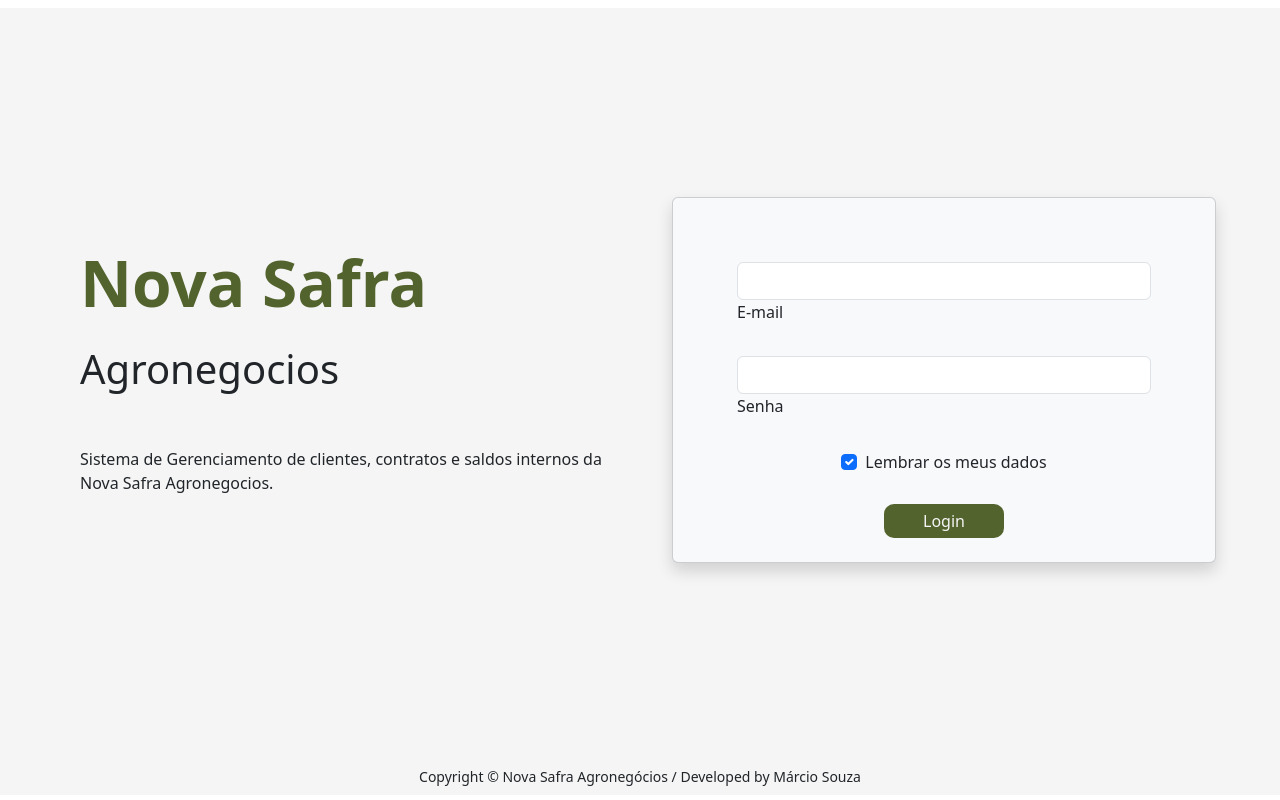
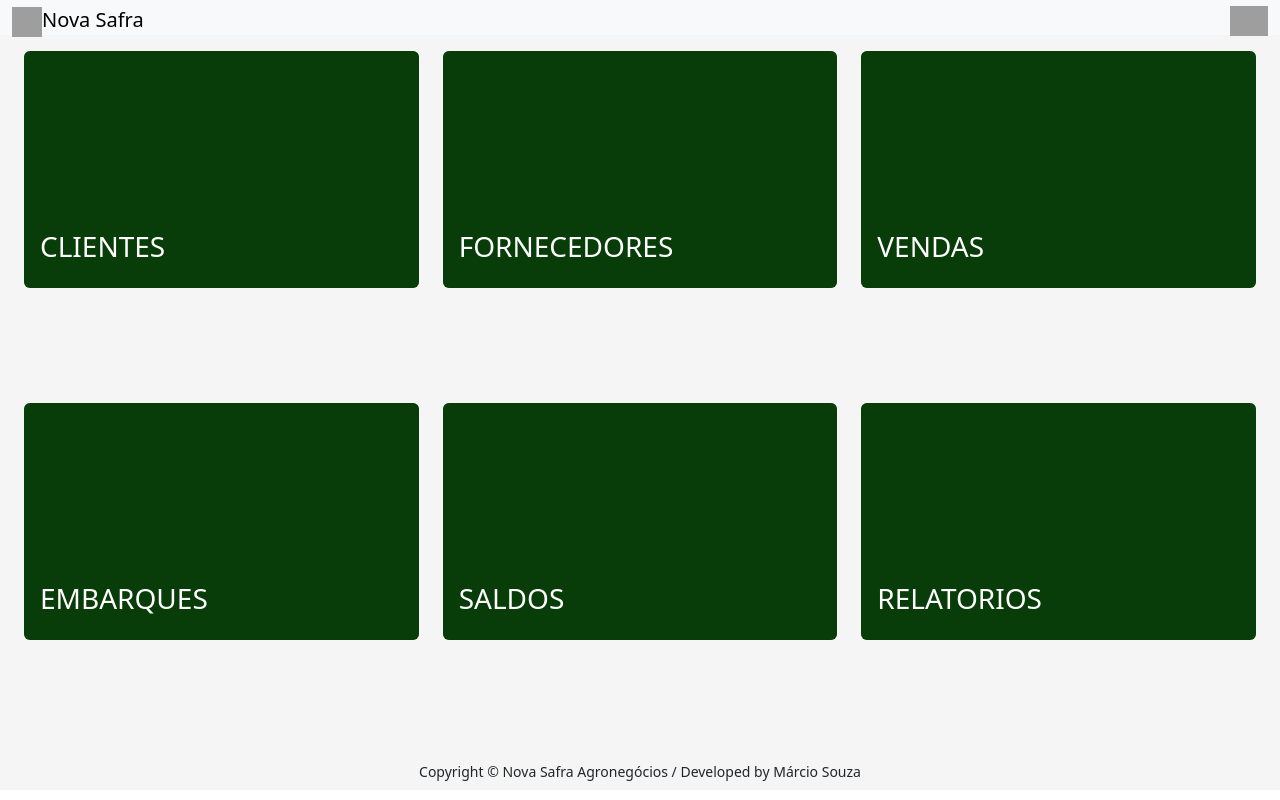
Before and after one commit to Marcio-SouzaJr/NSReact, a React (Create React App) app: page /selection in a window 1280 px wide. Built offline with nearby package versions, Linux system fonts and the light colour scheme; grey boxes are pictures that could not be loaded.

Commit message:
Selection page added

```diff
--- a/package.json
+++ b/package.json
@@ -9,6 +9,7 @@
     "bootstrap": "^5.3.0-alpha3",
     "react": "^18.2.0",
     "react-dom": "^18.2.0",
+    "react-router-dom": "^6.10.0",
     "react-scripts": "5.0.1",
     "web-vitals": "^2.1.4"
   },
--- a/public/style.css
+++ b/public/style.css
@@ -1,15 +1,16 @@
 :root {
-  --primaria: #52632d;
+  --primaria: #0e640e;
 }
 
 .footer {
   background-color: #f5f5f5;
   height: 35px;
   font-weight: 500;
+
 }
 
 .page-base {
-  height: 94vh;
+  height: 90vh;
   background-color: #f5f5f5;
 }
 
@@ -29,8 +30,65 @@
 }
 
 .botao:hover {
-    background-color: #056901;
-    box-shadow: 1px 1px 8px;
-    color: #95f547;
-    font-weight: 600;
+  background-color: #526d2e;
+  box-shadow: 1px 1px 8px;
+  color: #ffffff;
+  font-weight: 600;
 }
+
+.option {
+  overflow: hidden;
+  position: relative;
+  padding-bottom: 60%;
+  cursor: pointer;
+  background-color: var(--primaria);
+}
+
+.option-overlay {
+  width: 100%;
+  height: 100%;
+  position: absolute;
+  top: 0;
+  left: 0;
+  z-index: 90;
+  transition: all 0.4s;
+}
+
+.option-content {
+  position: absolute;
+  bottom: 0;
+  left: 0;
+  z-index: 99;
+  transition: all 0.4s;
+}
+
+.option-overlay {
+  background: rgba(0, 0, 0, 0.4);
+}
+
+.option-description {
+  transform: translateY(0.5rem);
+  transition: all 0.7s;
+  opacity: 0;
+  display: none;
+}
+
+.option:hover .option-content {
+  bottom: 1rem;
+}
+
+.option:hover .option-description {
+  opacity: 5;
+  transform: none;
+  display: block;
+  transition: all 0.4s;
+}
+
+.option:hover .option-overlay {
+  opacity: 0;
+}
+
+.option:hover {
+  box-shadow: 0px 0px 18px -5px rgba(0, 0, 0, 0.96);
+  transition: all 0.4s;
+}
--- a/src/App.js
+++ b/src/App.js
@@ -1,8 +1,19 @@
+import { BrowserRouter, Route, Routes } from "react-router-dom";
 import Home from "./pages/Home";
+import Selection from "./pages/Selection";
+import Footer from "./components/Footer";
+
+
 
 function App() {
   return (
-    <Home/>
+    <BrowserRouter>
+    <Routes>
+      <Route index path="/" element={<Home/>}/>
+      <Route index path="/selection" element={<Selection/>}/>
+    </Routes>
+    <Footer/>
+    </BrowserRouter>
   );
 }
 
--- a/src/components/Footer.js
+++ b/src/components/Footer.js
@@ -1,7 +1,7 @@
 const Footer = () => {
   return (
-    <footer id="sticky-footer" class=" pb-3 pt-1 footer ">
-      <div class="container text-center">
+    <footer id="sticky-footer" className=" pb-3 pt-1 footer container-fluid ">
+      <div className=" text-center">
         <small>Copyright &copy; Nova Safra Agronegócios / Developed by Márcio Souza</small>
       </div>
     </footer>
--- /dev/null
+++ b/src/components/Navbar.js
@@ -0,0 +1,29 @@
+const Navbar = () => {
+  return (
+    <nav className="navbar bg-body-tertiary footer p-0">
+      <div className="container-fluid">
+        <a className="navbar-brand" href="/">
+          <img
+            src="https://img.icons8.com/external-kiranshastry-lineal-color-kiranshastry/256/external-leaf-agriculture-and-farmer-kiranshastry-lineal-color-kiranshastry.png"
+            alt="Logo"
+            width="30"
+            height="30"
+            classNmae="d-inline-block align-text-top"
+          />
+          Nova Safra
+        </a>
+        <a className="" href="/">
+          <img
+            src="https://w7.pngwing.com/pngs/722/101/png-transparent-computer-icons-user-profile-circle-abstract-miscellaneous-rim-account.png"
+            alt="Logo"
+            width="38"
+            height="30"
+            className="d-inline-block align-text-top"
+          />
+        </a>
+      </div>
+    </nav>
+  );
+};
+
+export default Navbar;
--- a/src/pages/Home/index.js
+++ b/src/pages/Home/index.js
@@ -1,9 +1,9 @@
-import Footer from "../../components/Footer";
+import { Link } from "react-router-dom";
 
 const Home = () => {
   return (
     <>
-      <div className="container-fluid mt-2 d-flex align-items-center page-base px-5">
+      <div className="container-fluid mt-3 d-flex align-items-center page-base px-5">
         <div className="row gx-lg-5 col-12 mx-2">
           <div className="col-lg-6 mb-5 ">
             <h1 className="my-5 display-3 fw-bold titulo">
@@ -11,8 +11,8 @@ const Home = () => {
               <span className="display-6 text-dark">Agronegocios</span>
             </h1>
             <p>
-              Sistema de Gerenciamento de clientes, contratos e saldos internos da Nova Safra
-              Agronegocios.
+              Sistema de Gerenciamento de clientes, contratos e saldos internos
+              da Nova Safra Agronegocios.
             </p>
           </div>
 
@@ -50,20 +50,20 @@ const Home = () => {
                       Lembrar os meus dados
                     </label>
                   </div>
-
+                  <Link to={"/selection"}>
                     <button
                       type="submit"
                       className=" botao btn-block mb-4 position-absolute bottom-0 start-50 translate-middle-x"
                     >
                       Login
                     </button>
+                  </Link>
                 </form>
               </div>
             </div>
           </div>
         </div>
       </div>
-      <Footer />
     </>
   );
 };
--- /dev/null
+++ b/src/pages/Selection/index.js
@@ -0,0 +1,93 @@
+import Navbar from "../../components/Navbar";
+
+const Selection = () => {
+  return (
+    <>
+      <Navbar />
+      <div className="row container-fluid py-2 m-0 page-base">
+        <div className="col-sm-6 col-lg-4 pt-2" id="clientes">
+          <div className="option text-white rounded ">
+            <div className="option-overlay"></div>
+            <div className="option-content px-3 py-4">
+              <h3 className="hover-1-title text-uppercase font-weight-bold mb-0">
+                Clientes
+              </h3>
+              <p className="option-description font-weight-light mb-0">
+                Cadastrar dados de novos clientes para serem usado em contratos,
+                saldos e relatórios
+              </p>
+            </div>
+          </div>
+        </div>
+        <div className="col-sm-6 col-lg-4 pt-2" id="fornecedores">
+          <div className="option text-white rounded ">
+            <div className="option-overlay"></div>
+            <div className="option-content px-3 py-4">
+              <h3 className="hover-1-title text-uppercase font-weight-bold mb-0">
+                Fornecedores
+              </h3>
+              <p className="option-description font-weight-light mb-0">
+                Cadastrar dados de fornecedores e produtos, para serem usados em
+                contratos, saldos e relatórios
+              </p>
+            </div>
+          </div>
+        </div>
+        <div className="col-sm-6 col-lg-4 pt-2" id="vendas">
+          <div className="option text-white rounded">
+            <div className="option-overlay"></div>
+            <div className="option-content px-3 py-4">
+              <h3 className="hover-1-title text-uppercase font-weight-bold mb-0">
+                Vendas
+              </h3>
+              <p className="option-description font-weight-light mb-0">
+                Cadastrar novas vendas
+              </p>
+            </div>
+          </div>
+        </div>
+        <div className="col-sm-6 col-lg-4 pt-2">
+          <div className="option text-white rounded" id="embarques">
+            <div className="option-overlay"></div>
+            <div className="option-content px-3 py-4">
+              <h3 className="hover-1-title text-uppercase font-weight-bold mb-0">
+                Embarques
+              </h3>
+              <p className="option-description font-weight-light mb-0">
+                Cadastrar volumes embarcados
+              </p>
+            </div>
+          </div>
+        </div>
+        <div className="col-sm-6 col-lg-4 pt-2">
+          <div className="option text-white rounded">
+            <div className="option-overlay"></div>
+            <div className="option-content px-3 py-4">
+              <h3 className="hover-1-title text-uppercase font-weight-bold mb-0">
+                Saldos
+              </h3>
+              <p className="option-description font-weight-light mb-0">
+                Acompanhamento de saldos
+              </p>
+            </div>
+          </div>
+        </div>
+        <div className="col-sm-6 col-lg-4 pt-2">
+          <div className="option text-white rounded">
+            <div className="option-overlay"></div>
+            <div className="option-content px-3 py-4">
+              <h3 className="hover-1-title text-uppercase font-weight-bold mb-0">
+                Relatorios
+              </h3>
+              <p className="option-description font-weight-light mb-0">
+                Relatórios detalhados
+              </p>
+            </div>
+          </div>
+        </div>
+      </div>
+    </>
+  );
+};
+
+export default Selection;
```
Also changed, not shown: 1 other file (tests, documents, lock files or other folders). Lines whose indentation alone changed are shown as unchanged.
